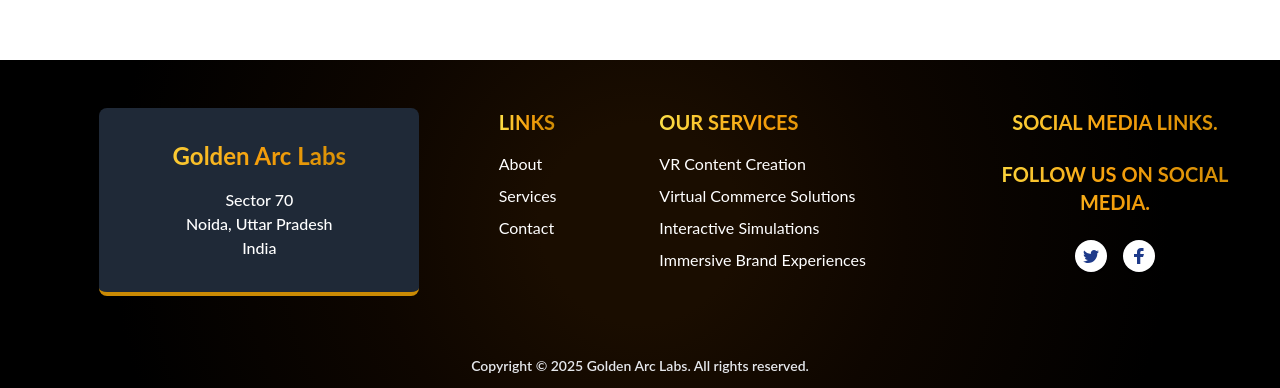
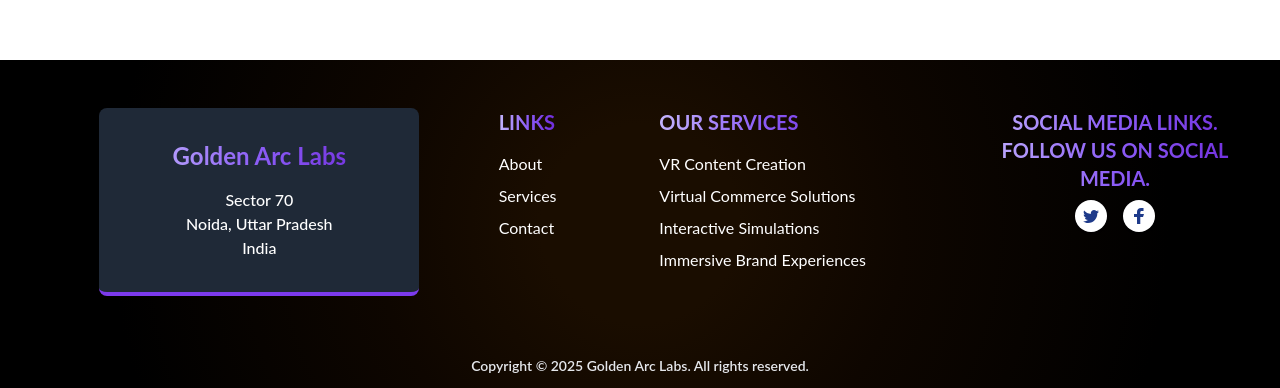
Before and after one commit to fmg-praveensharma/gal-website, a React (Create React App) app: page /get-demo in a window 1280 px wide. Shown: the part 898-1286 px from the top of the page. Built offline with nearby package versions, Linux system fonts and the light colour scheme.

Commit message:
yellow to violet

```diff
--- a/src/components/Footer.js
+++ b/src/components/Footer.js
@@ -11,8 +11,8 @@ const Footer = () => {
           <div className="grid sm:grid-cols-12 gap-5 py-8 md:py-12 lg:ml-11">
             {/* 1st block */}
             <div className="col-span-12 lg:col-span-4">
-              <div className="box-border border-b-4 border-yellow-600 p-8 bg-gray-800 text-white text-center rounded-lg xl:w-80 mx-auto">
-                <h3 className="font-bold text-2xl bg-gradient-to-r from-yellow-300 via-amber-500 to-yellow-600 bg-clip-text text-transparent mb-4">
+              <div className="box-border border-b-4 border-violet-600 p-8 bg-gray-800 text-white text-center rounded-lg xl:w-80 mx-auto">
+                <h3 className="font-bold text-2xl bg-gradient-to-r from-violet-300 via-violet-500 to-violet-700 bg-clip-text text-transparent mb-4">
                   Golden Arc Labs
                 </h3>
                 <div className="text-md font-medium text-white">
@@ -26,14 +26,14 @@ const Footer = () => {
 
             {/* 2nd block */}
             <div className="col-span-6 md:col-span-6 lg:col-span-1 ml-7 mx-auto">
-              <h6 className="bg-gradient-to-r from-yellow-300 via-amber-500 to-yellow-600 bg-clip-text text-transparent font-bold text-xl mb-4">
+              <h6 className="bg-gradient-to-r from-violet-300 via-violet-500 to-violet-700 bg-clip-text text-transparent font-bold text-xl mb-4">
                 LINKS
               </h6>
               <ul className="text-md">
                 <li className="mb-2">
                   <HashLink
                     to="#about"
-                    className="text-white hover:text-yellow-500 hover:tracking-wider transition duration-250 ease-in-out"
+                    className="text-white hover:text-violet-400 hover:tracking-wider transition duration-250 ease-in-out"
                   >
                     About
                   </HashLink>
@@ -41,7 +41,7 @@ const Footer = () => {
                 <li className="mb-2">
                   <HashLink
                     to="#services"
-                    className="text-white hover:text-yellow-500 hover:tracking-wider transition duration-250 ease-in-out"
+                    className="text-white hover:text-violet-400 hover:tracking-wider transition duration-250 ease-in-out"
                   >
                     Services
                   </HashLink>
@@ -49,7 +49,7 @@ const Footer = () => {
                 <li className="mb-2">
                   <HashLink
                     to="/contact/#contact"
-                    className="text-white hover:text-yellow-500 hover:tracking-wider transition duration-250 ease-in-out"
+                    className="text-white hover:text-violet-400 hover:tracking-wider transition duration-250 ease-in-out"
                   >
                     Contact
                   </HashLink>
@@ -59,14 +59,14 @@ const Footer = () => {
 
             {/* 3rd block */}
             <div className="col-span-6 md:col-span-6 lg:col-span-4 mx-auto">
-              <h6 className="bg-gradient-to-r from-yellow-300 via-amber-500 to-yellow-600 bg-clip-text text-transparent font-bold text-xl mb-4">
+              <h6 className="bg-gradient-to-r from-violet-300 via-violet-500 to-violet-700 bg-clip-text text-transparent font-bold text-xl mb-4">
                 OUR SERVICES
               </h6>
               <ul className="text-md">
                 <li className="mb-2">
                   <Link
                     to="#"
-                    className="text-white hover:text-yellow-500 hover:tracking-wider transition duration-250 ease-in-out"
+                    className="text-white hover:text-violet-400 hover:tracking-wider transition duration-250 ease-in-out"
                   >
                     VR Content Creation
                   </Link>
@@ -74,7 +74,7 @@ const Footer = () => {
                 <li className="mb-2">
                   <Link
                     to="#"
-                    className="text-white hover:text-yellow-500 hover:tracking-wider transition duration-250 ease-in-out"
+                    className="text-white hover:text-violet-400 hover:tracking-wider transition duration-250 ease-in-out"
                   >
                     Virtual Commerce Solutions
                   </Link>
@@ -82,7 +82,7 @@ const Footer = () => {
                 <li className="mb-2">
                   <Link
                     to="#"
-                    className="text-white hover:text-yellow-500 hover:tracking-wider transition duration-250 ease-in-out"
+                    className="text-white hover:text-violet-400 hover:tracking-wider transition duration-250 ease-in-out"
                   >
                     Interactive Simulations
                   </Link>
@@ -90,7 +90,7 @@ const Footer = () => {
                 <li className="mb-2">
                   <Link
                     to="#"
-                    className="text-white hover:text-yellow-500 hover:tracking-wider transition duration-250 ease-in-out"
+                    className="text-white hover:text-violet-400 hover:tracking-wider transition duration-250 ease-in-out"
                   >
                     Immersive Brand Experiences
                   </Link>
@@ -100,11 +100,11 @@ const Footer = () => {
 
             {/* 4th block */}
             <div className="col-span-12 text-center mx-auto lg:col-span-3 font-bold uppercase text-blue-900">
-              <div className="text-xl bg-gradient-to-r from-yellow-300 via-amber-500 to-yellow-600 bg-clip-text text-transparent font-bold text-xl mb-4 mb-6">
+              <div className="text-xl bg-gradient-to-r from-violet-300 via-violet-500 to-violet-700 bg-clip-text text-transparent font-bold">
                 Social Media Links.
               </div>
 
-              <div className="text-md bg-gradient-to-r from-yellow-300 via-amber-500 to-yellow-600 bg-clip-text text-transparent font-bold text-xl mb-4 mb-6">
+              <div className="text-md bg-gradient-to-r from-violet-300 via-violet-500 to-violet-700 bg-clip-text text-transparent font-bold text-xl">
                 Follow us on social media.
               </div>
               <div className="mx-auto text-center mt-2">
--- a/src/components/Services.js
+++ b/src/components/Services.js
@@ -12,7 +12,7 @@ const Services = () => {
       <div data-aos="" className=" mt-10 flex justify-between">
         {/* Left div */}
         <div className="my-4 py-4">
-          <h2 className="my-2 text-center text-3xl bg-gradient-to-r from-yellow-300 via-amber-500 to-yellow-600 bg-clip-text text-transparent mb-4 uppercase font-bold">
+          <h2 className="my-2 text-center text-3xl bg-gradient-to-r from-violet-300 to-violet-600 bg-clip-text text-transparent mb-4 uppercase font-bold">
             services
           </h2>
           <h2 className="mt-4 mx-12 text-center text-xl lg:text-2xl font-semibold text-white">
```
